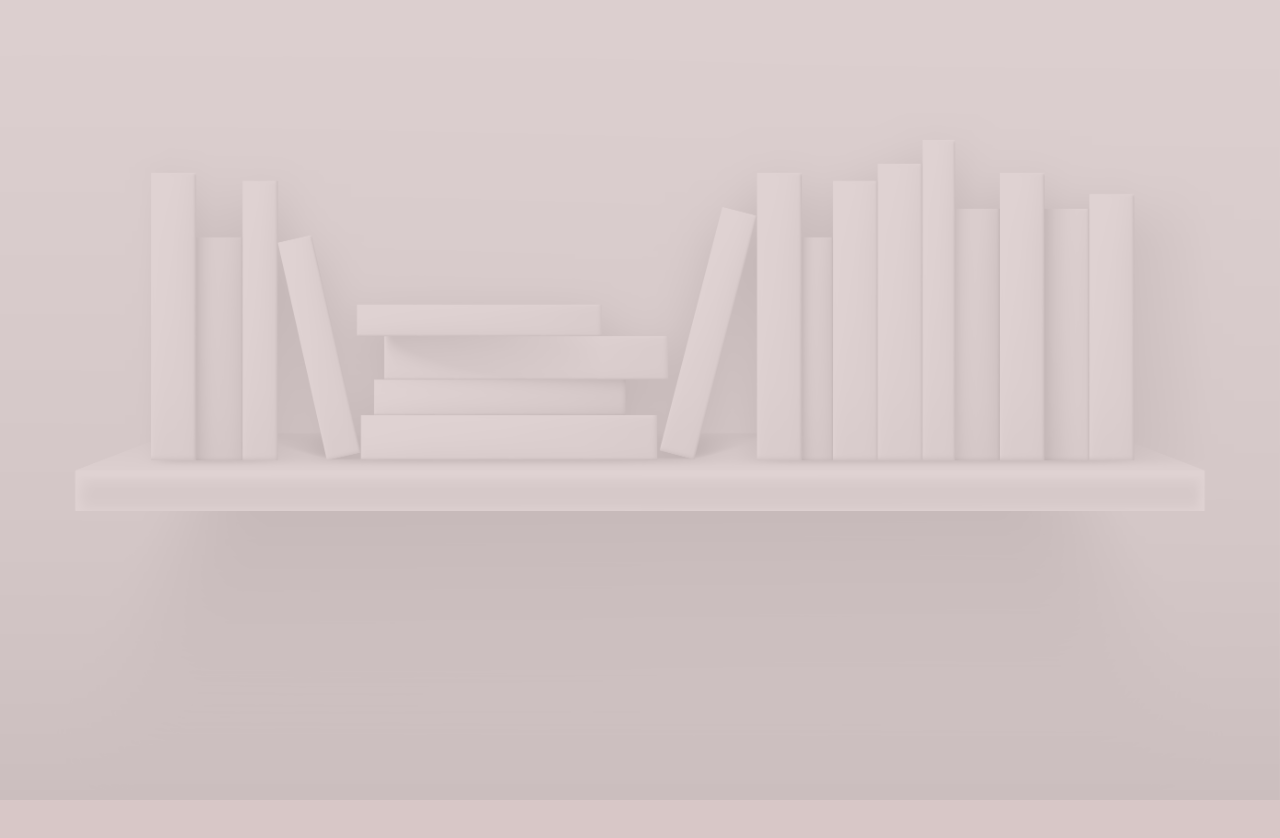
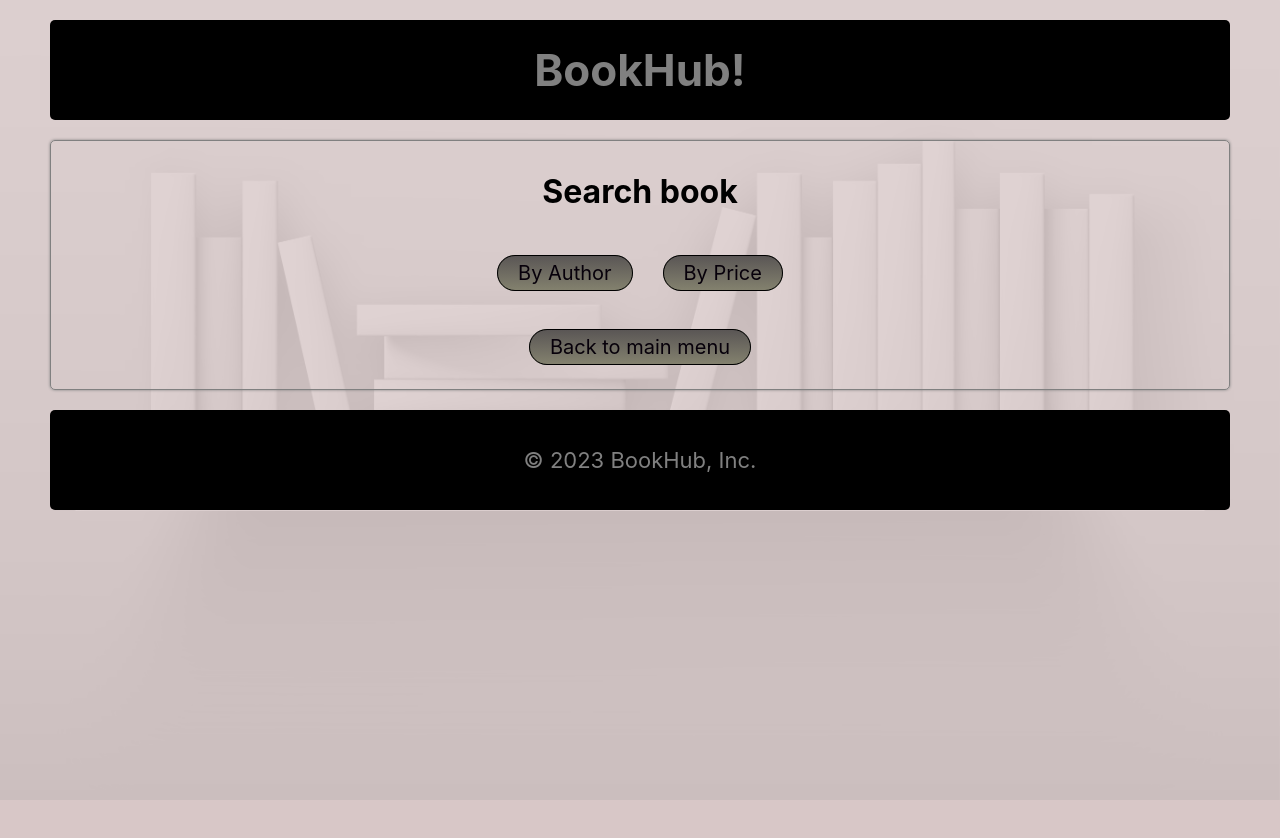
Before and after one commit to thomastepi/book-management, a React (Create React App) app: page /search-book in a window 1280 px wide. Before the commit this address had no page. Before the commit the page ends 800 px from the top, so only its background shows below. Built offline with nearby package versions, Linux system fonts and the light colour scheme.

Commit message:
search book component

```diff
--- a/src/App.js
+++ b/src/App.js
@@ -7,6 +7,7 @@ import AddBook from "./components/AddBook";
 import UpdateBook from "./components/UpdateBook";
 import Quit from "./components/Quit";
 import QuitMessage from "./components/QuitMessage";
+import SearchBook from "./components/SearchBook";
 import ShowBookByAuthor from "./components/ShowBookByAuthor";
 import ShowBookByPrice from "./components/ShowBookByPrice";
 import { BookProvider } from "./assets/BookContext";
@@ -23,6 +24,7 @@ function App() {
             <Route path="/main-menu" element={<MainMenu />} />
             <Route path="/add-book" element={<AddBook />} />
             <Route path="/update-book" element={<UpdateBook />} />
+            <Route path="/search-book" element={<SearchBook />} />
             <Route path="/quit" element={<Quit />} />
             <Route path="/quit-message" element={<QuitMessage />} />
             <Route path="/show-book-author" element={<ShowBookByAuthor />} />
--- a/src/components/MainMenu.js
+++ b/src/components/MainMenu.js
@@ -11,8 +11,7 @@ const MainMenu = () => {
         <h2>Select from one of the following options</h2>
         <Link to="/add-book">Add Book</Link>
         <Link to="/update-book">Update Book</Link>
-        <Link to="/show-book-author">Search Book by author</Link>
-        <Link to="/show-book-price">Search Book by price</Link>
+        <Link to="/search-book">Search Book</Link>
         <Link to="/quit">Quit</Link>
         <h2>Current Inventory</h2>
         <div>
--- /dev/null
+++ b/src/components/SearchBook.js
@@ -0,0 +1,22 @@
+import React from "react";
+import { Link } from "react-router-dom";
+import DefaultLayout from "./DefaultLayout";
+
+const SearchBook = () => {
+  return (
+    <div className="home">
+      <DefaultLayout>
+        <h1>Search book</h1>
+        <div style={{ margin: "50px" }}>
+        <Link to="/show-book-author">By Author</Link>
+        <Link to="/show-book-price">By Price</Link>
+        </div>
+        <div style={{ margin: "20px" }}>
+            <Link to="/main-menu">Back to main menu</Link>
+        </div>
+      </DefaultLayout>
+    </div>
+  );
+};
+
+export default SearchBook;
```
